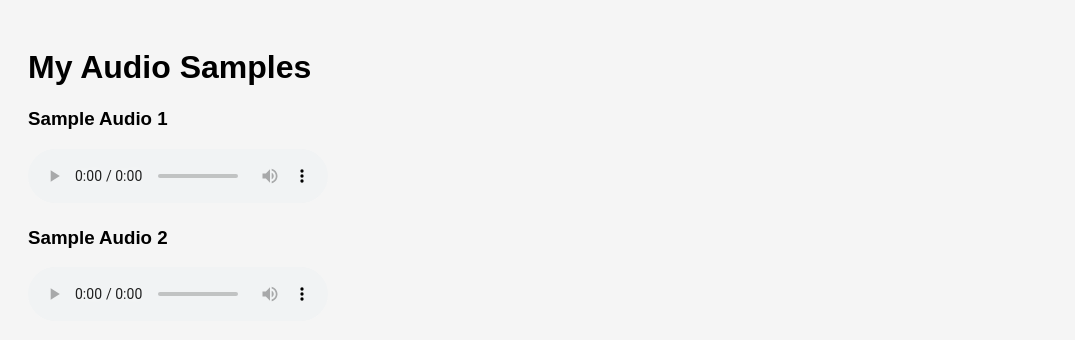
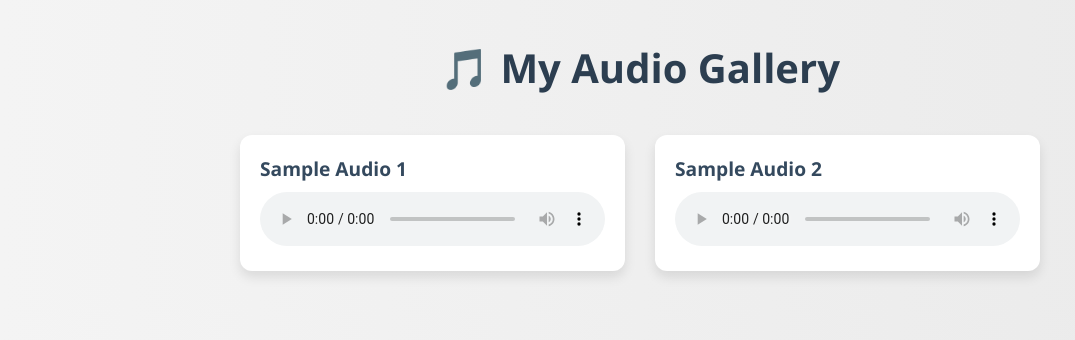
Before and after one commit to swarnainece/CDR_Real_files, a plain HTML site: page index.html in a window 1280 px wide. Shown: the whole page, without its empty margins (0-1075 px from the left). Drawn offline with Linux system fonts and the light colour scheme.

Commit message:
Update index.html

```diff
--- a/index.html
+++ b/index.html
@@ -2,22 +2,76 @@
 <html lang="en">
 <head>
   <meta charset="UTF-8">
-  <title>Audio Player Demo</title>
+  <title>My Audio Gallery</title>
+  <meta name="viewport" content="width=device-width, initial-scale=1">
   <style>
+    /* Reset and base styles */
+    * {
+      margin: 0;
+      padding: 0;
+      box-sizing: border-box;
+    }
+
     body {
-      font-family: Arial, sans-serif;
+      font-family: 'Segoe UI', Tahoma, Geneva, Verdana, sans-serif;
+      background: linear-gradient(to right, #f4f4f4, #eaeaea);
+      color: #333;
+      padding: 40px 20px;
+    }
+
+    h1 {
+      text-align: center;
+      font-size: 2.5rem;
+      margin-bottom: 40px;
+      color: #2c3e50;
+    }
+
+    .audio-gallery {
+      max-width: 800px;
+      margin: 0 auto;
+      display: grid;
+      grid-template-columns: 1fr;
+      gap: 30px;
+    }
+
+    .audio-card {
+      background: #fff;
+      border-radius: 12px;
       padding: 20px;
-      background: #f5f5f5;
+      box-shadow: 0 6px 12px rgba(0,0,0,0.1);
+      transition: transform 0.2s ease, box-shadow 0.2s ease;
     }
-    .audio-container {
-      margin-bottom: 20px;
+
+    .audio-card:hover {
+      transform: translateY(-5px);
+      box-shadow: 0 12px 24px rgba(0,0,0,0.15);
+    }
+
+    .audio-card h3 {
+      font-size: 1.2rem;
+      margin-bottom: 10px;
+      color: #34495e;
+    }
+
+    audio {
+      width: 100%;
+      outline: none;
+    }
+
+    @media (min-width: 600px) {
+      .audio-gallery {
+        grid-template-columns: 1fr 1fr;
+      }
     }
   </style>
 </head>
 <body>
-  <h1>My Audio Samples</h1>
 
-  <div class="audio-container">
+  <h1>🎵 My Audio Gallery</h1>
+
+  <div class="audio-gallery">
+
+    <div class="audio-card">
       <h3>Sample Audio 1</h3>
       <audio controls>
         <source src="sample1.mp3" type="audio/mpeg">
@@ -25,7 +79,7 @@
       </audio>
     </div>
 
-  <div class="audio-container">
+    <div class="audio-card">
       <h3>Sample Audio 2</h3>
       <audio controls>
         <source src="sample2.mp3" type="audio/mpeg">
@@ -33,5 +87,9 @@
       </audio>
     </div>
 
+    <!-- Add more audio-card blocks as needed -->
+
+  </div>
+
 </body>
 </html>
```
Lines whose indentation alone changed are shown as unchanged.
